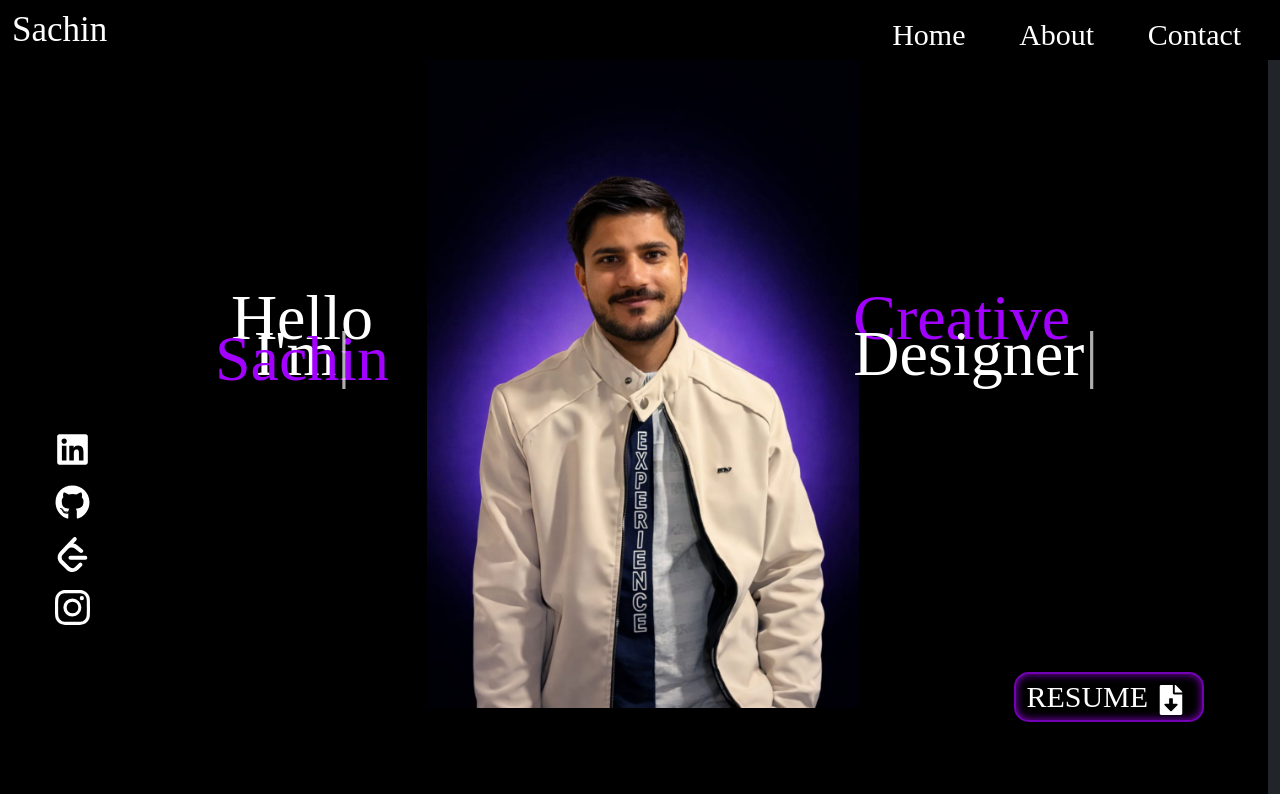
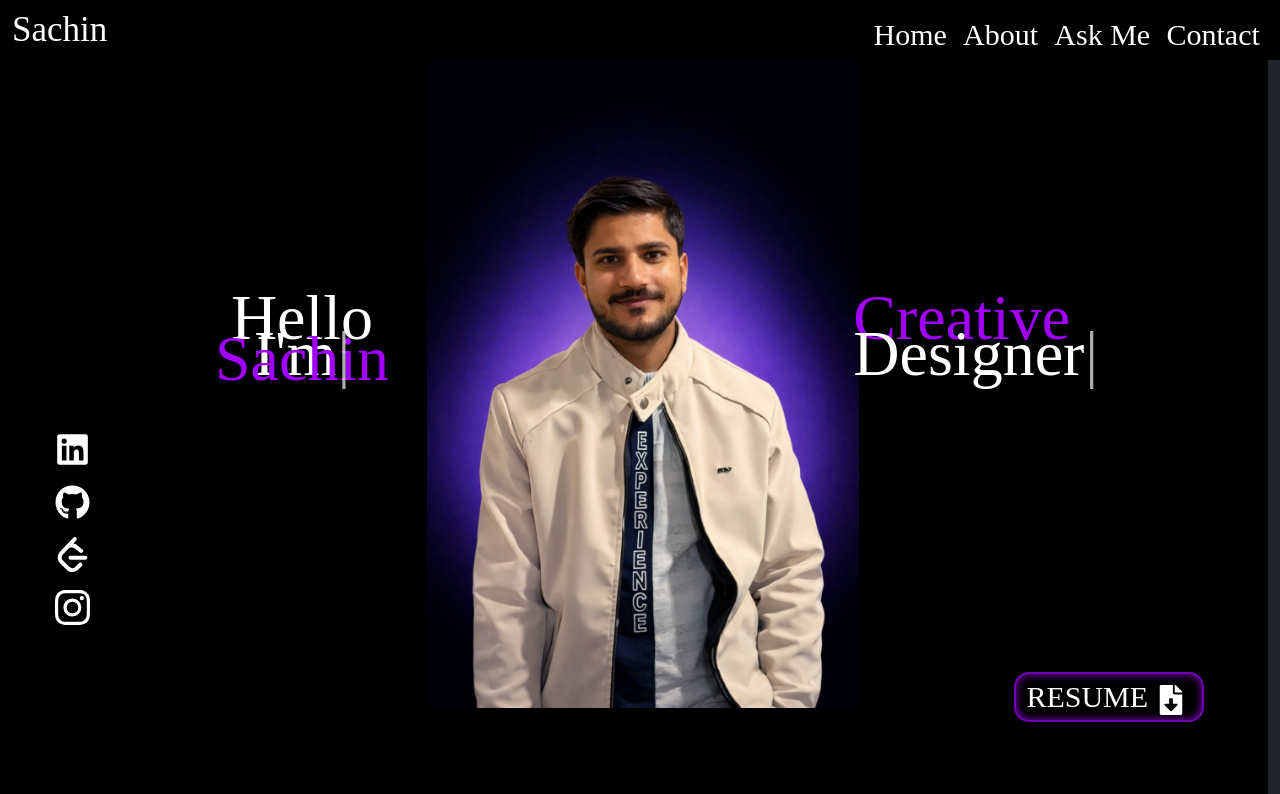
Before and after one commit to Sachin-Garg76/New-Portfolio, a React (Vite) app: page / in a window 1280 px wide. Shown: the top 794 px of the page. Built offline with nearby package versions, Linux system fonts and the light colour scheme.

Commit message:
adding new link tag

```diff
--- a/src/Components/Navbar.jsx
+++ b/src/Components/Navbar.jsx
@@ -12,6 +12,7 @@ const Navbar = () => {
                 <div className="col-sm-4 link-container">
                     <Link to="/" className='link-tag' >Home</Link>
                     <Link to="/About" className='link-tag' >About</Link>
+                     <Link to="/AI-Mode" className='link-tag' >Ask Me</Link>
                     <Link to="/Contact" className='link-tag' >Contact</Link>
                 </div>
             </div>
```
